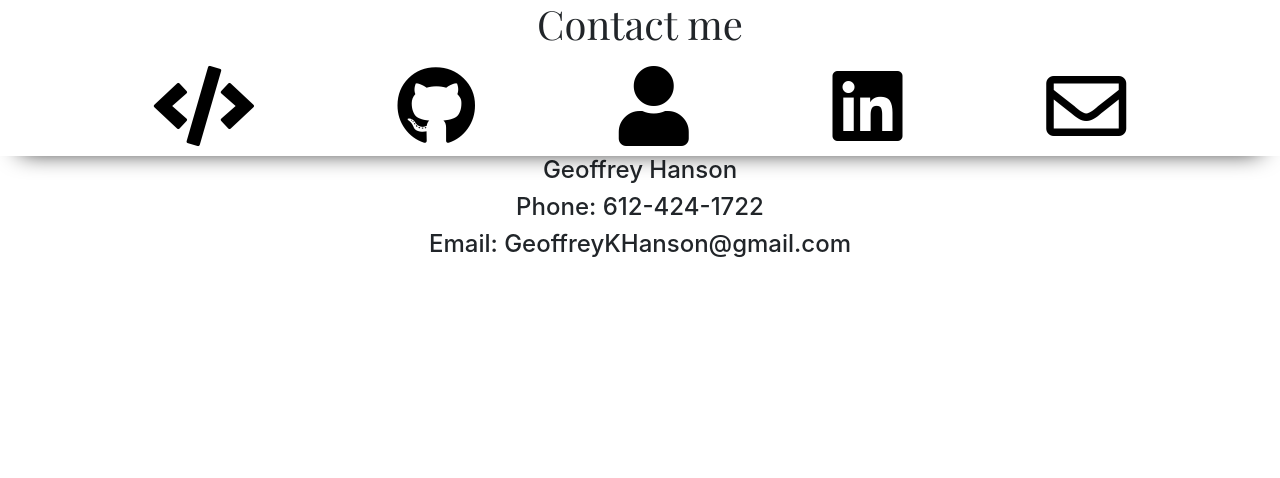
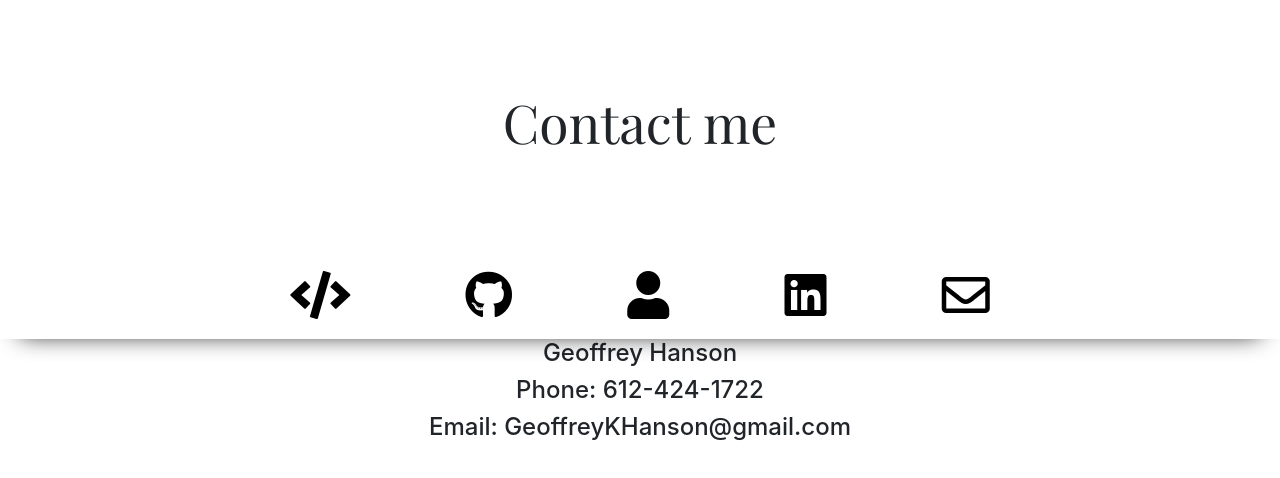
Before and after one commit to GeoffreyHanson/reactPortfolio, a React (Create React App) app: page /Contact in a window 1280 px wide. Shown: the top 478 px of the page. Built offline with nearby package versions, Linux system fonts and the light colour scheme.

Commit message:
Added more styling.

```diff
--- a/src/components/Navigation/Navigation.css
+++ b/src/components/Navigation/Navigation.css
@@ -1,15 +1,57 @@
 .Navigation {
+  text-align: center;
+  top: 0;
+  background-color:white;
+  padding: 20px;
+  position: -webkit-sticky;
+  position: sticky;
+  box-shadow: 0 15px 25px -20px black;
+}
+
+.Items {
   display: flex;
   justify-content: space-evenly;
-  text-align: center;
-  position: -webkit-sticky;
-  position: sticky;
-  top: 0;
-  background-color:white;
-  box-shadow: 0 15px 25px -20px black;
-  padding: 10px;
+  width: 75%;
+  margin: 0 auto;
 }
 
 .Navigation a {
   color: black;
 }
+
+.fa-code {
+  transition: 0.3s;
+}
+
+.fa-code:hover {
+  color: darkgrey;
+}
+
+.fa-github {
+  transition: 0.3s;
+}
+.fa-github:hover {
+  color: #30c452;
+}
+
+.fa-user {
+  transition: 0.3s;
+}
+.fa-user:hover {
+  color: #0366d6;
+}
+
+.fa-linkedin {
+  transition: 0.3s;
+}
+.fa-linkedin:hover {
+  color: #0077B5;
+}
+
+
+.fa-envelope {
+  transition: 0.3s;
+}
+.fa-envelope:hover {
+  color: #d74638;
+}
--- a/src/components/Navigation/Navigation.js
+++ b/src/components/Navigation/Navigation.js
@@ -2,9 +2,13 @@ import React from 'react';
 import NavElement from '../NavElement/NavElement';
 import './Navigation.css';
 
-const Navigation = () => {
+const Navigation = (props) => {
+  const { style } = props;
   return (
-    <div className="Navigation">
+    <div
+      className="Navigation"
+      style={style}>
+      <div className="Items">
       <NavElement
         image="fas fa-code fa-3x"
         page="/Portfolio"
@@ -37,6 +41,7 @@ const Navigation = () => {
         pageName="Contact"
         title="Contact"
       />
+      </div>
     </div>
   );
 }
--- a/src/components/PageTitle/PageTitle.css
+++ b/src/components/PageTitle/PageTitle.css
@@ -1,5 +1,6 @@
-header {
+h1 {
   text-align: center;
   font-family: 'Playfair Display', serif;
-  font-size: 20pt;
+  font-size: 40pt;
+  padding: 7% 0;
 }
--- a/src/components/PortfolioItem/PortfolioItem.css
+++ b/src/components/PortfolioItem/PortfolioItem.css
@@ -50,11 +50,19 @@
 }
 
 .Buttons a:hover {
-  background-color:black;
   color:white;
   transition-duration:0.5s;
   text-decoration:none;
+}
 
+a.LiveButton:hover {
+  background-color: #0366d6;
+  border: solid #0366d6;
+}
+
+a.CodeButton:hover {
+  background-color: #30c452;
+  border: solid #30c452;
 }
 
 .DescriptionHeader {
--- a/src/components/PortfolioItem/PortfolioItem.js
+++ b/src/components/PortfolioItem/PortfolioItem.js
@@ -23,7 +23,7 @@ const PortfolioItem = (props) => {
             Live
           </a>
           <a
-            className="DemoButton"
+            className="CodeButton"
             href={props.code}
           >
             GitHub
--- a/src/pages/About/About.css
+++ b/src/pages/About/About.css
@@ -2,7 +2,8 @@
   display: flex;
   justify-content: center;
   font-family: 'Playfair Display', serif;
-  font-size: 15pt;
+  font-size: 25px;
   text-indent: 50px;
   margin: 5% 15%;
+  font-weight: bold;
 }
--- a/src/pages/Contact/Contact.js
+++ b/src/pages/Contact/Contact.js
@@ -8,9 +8,9 @@ const Contact = () => {
     <div className="Contact">
       <header className="Header">
         <PageTitle>Contact me</PageTitle>
-        <Navigation />
       </header>
       <div>
+        <Navigation />
         <h4>Geoffrey Hanson</h4>
         <h4>Phone: 612-424-1722</h4>
         <h4>Email: GeoffreyKHanson@gmail.com</h4>
--- a/src/pages/Portfolio/Portfolio.js
+++ b/src/pages/Portfolio/Portfolio.js
@@ -6,13 +6,21 @@ import BaselineThumb from './/thumbnails/BaselineThumb.png';
 import './Portfolio.css';
 
 const Portfolio = () => {
+  const style = {
+    position: '-webkit-sticky',
+    position: 'sticky',
+    boxShadow: '0 15px 25px -20px black',
+  };
+
   return (
     <div className="Portfolio">
       <header className="Header">
         <PageTitle>My Work</PageTitle>
       </header>
       <div>
-        <Navigation />
+        <Navigation
+          style={style}
+        />
         <PortfolioItem
           title="Baseline"
           image={BaselineThumb}
```
